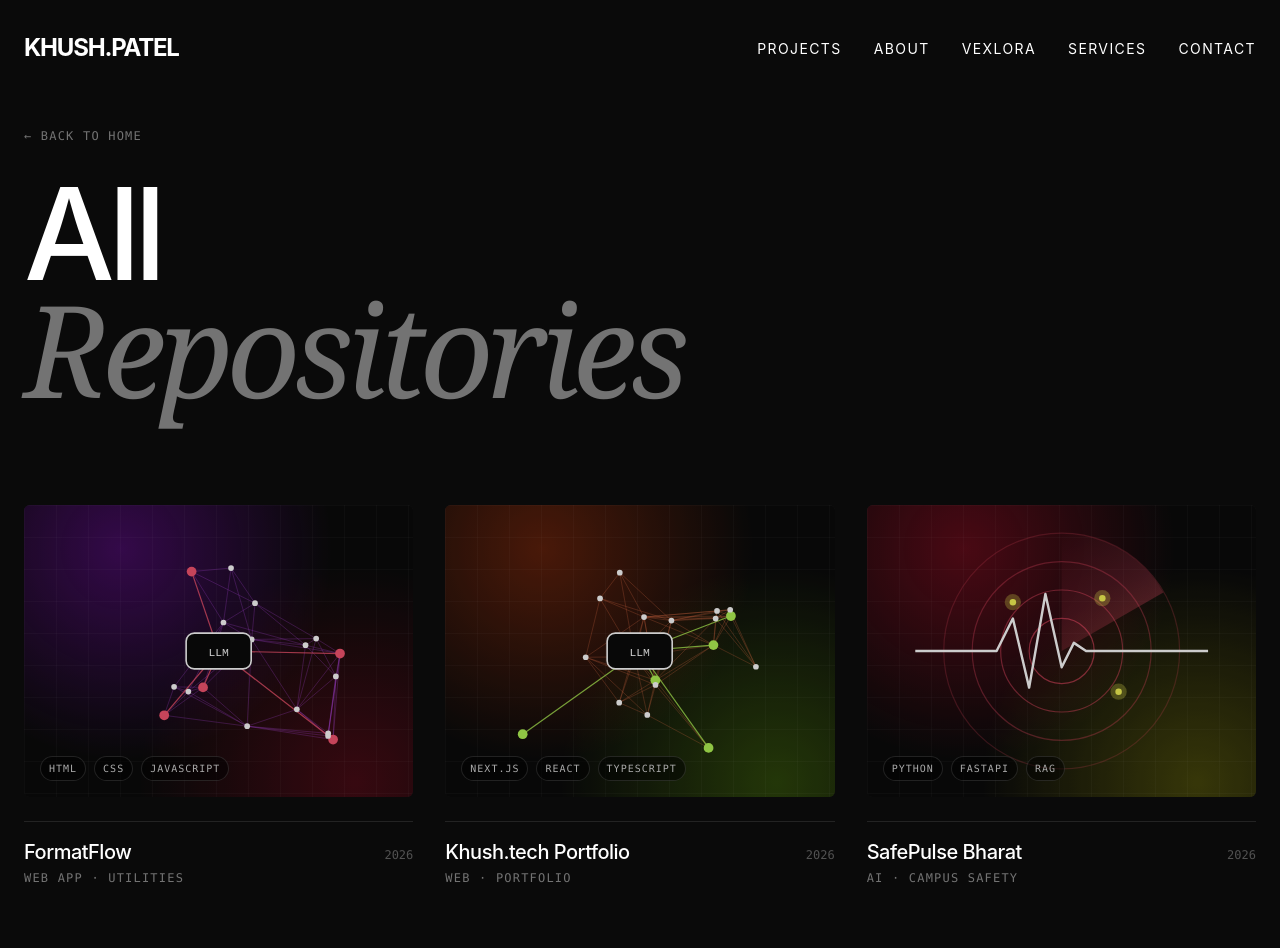
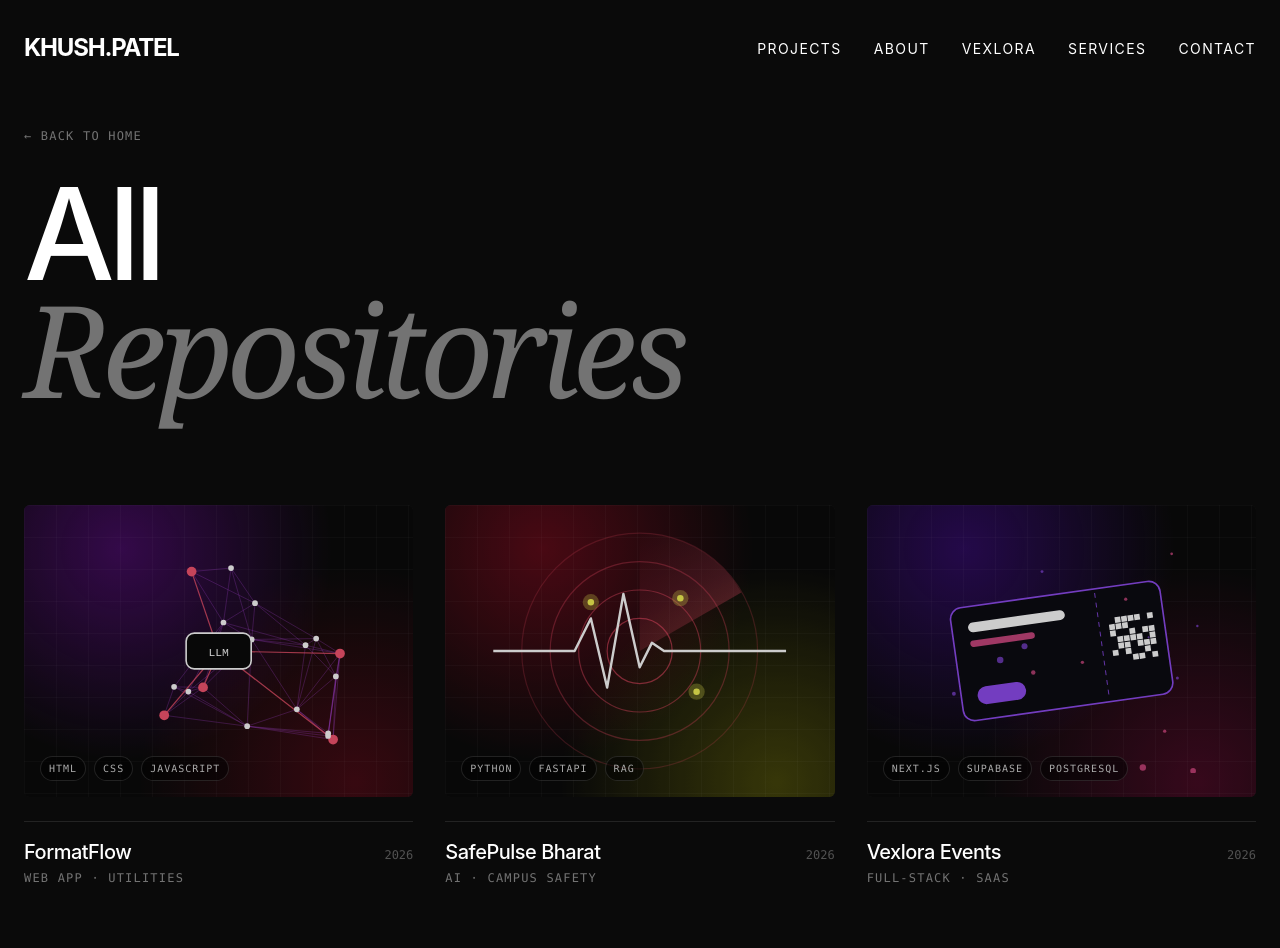
Before and after one commit to khushgit84/khush.tech, a React (Vite) app: page /work in a window 1280 px wide. Shown: the top 948 px of the page. Built offline with nearby package versions, Linux system fonts and the light colour scheme.

Commit message:
chore: Remove portfolio project

```diff
--- a/src/app/data/projects.ts
+++ b/src/app/data/projects.ts
@@ -33,22 +33,6 @@ export const projects: Project[] = [
     live: "https://vexloraformatflow.vercel.app",
     hue: 280,
     glyph: "FF",
-  },
-  {
-    id: "khush-tech",
-    slug: "khush-tech",
-    title: "Khush.tech Portfolio",
-    category: "Web · Portfolio",
-    year: "2026",
-    client: "Personal project",
-    role: "Design & Development",
-    description: "My personal portfolio as an AI/ML Engineer and founder of Vexlora.",
-    details: "The personal portfolio website built to showcase my projects, services and work experience, designed with a focus on modern aesthetics, interactive components and high performance.",
-    stack: ["Next.js", "React", "TypeScript", "Tailwind CSS"],
-    github: gh("khush.tech"),
-    live: "https://khushtech-mu.vercel.app",
-    hue: 15,
-    glyph: "KP",
   },
   {
     id: "safepulse-bharat",
```
